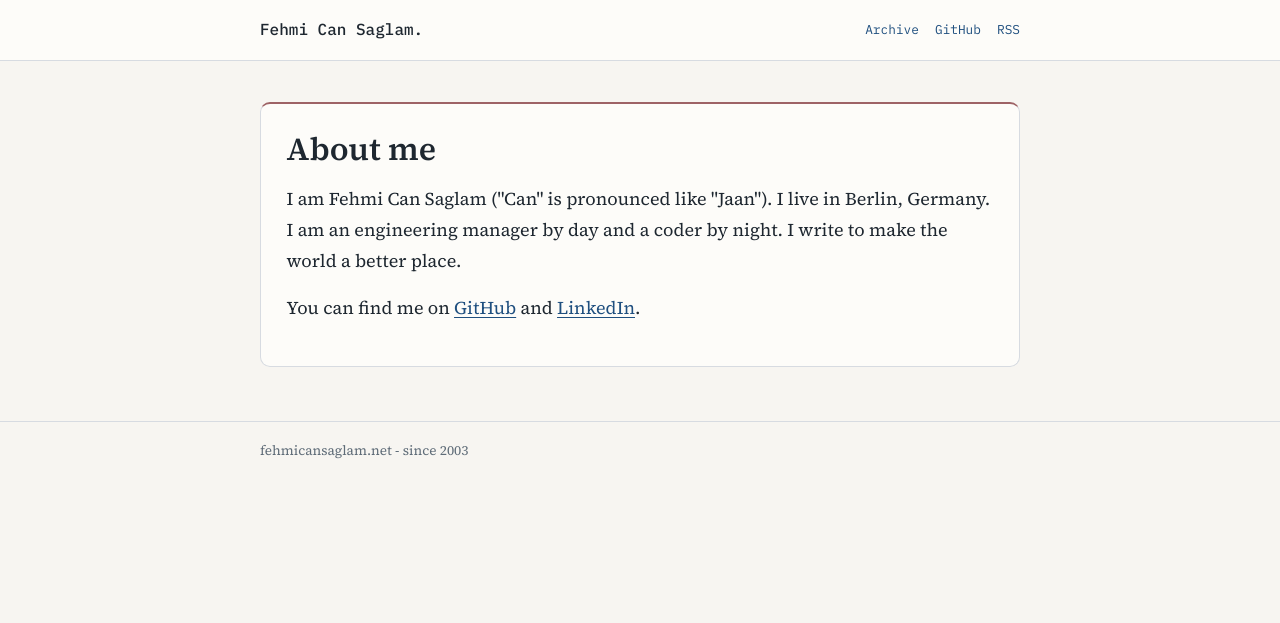
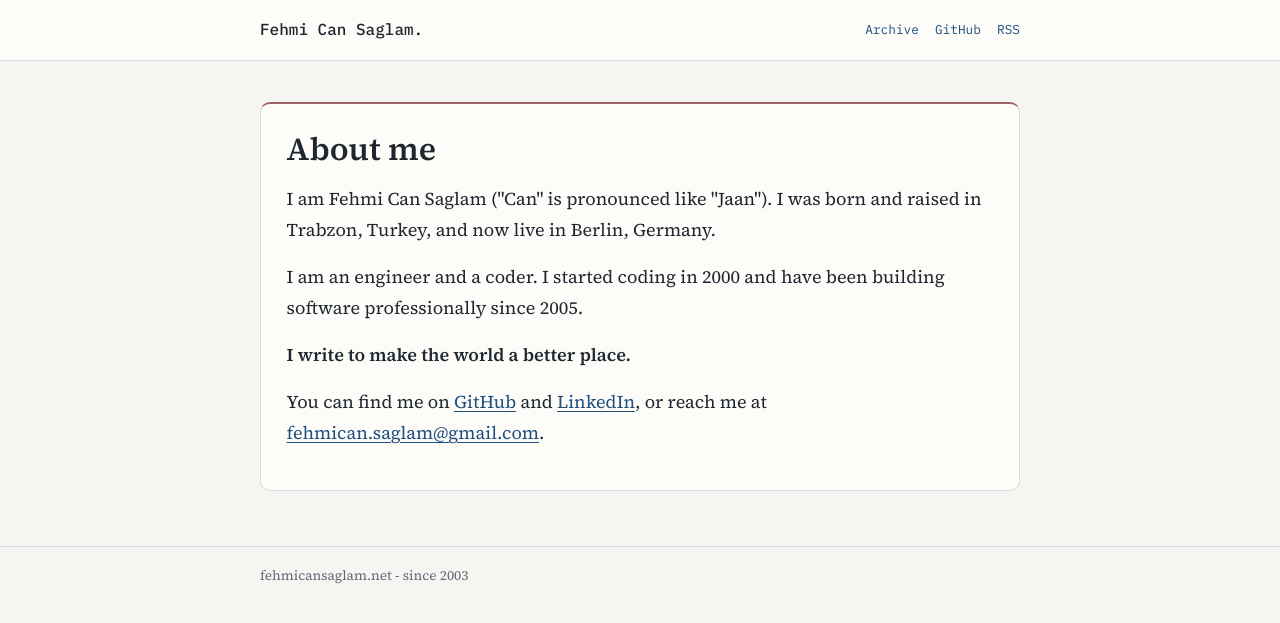
Before and after one commit to fehmicansaglam/fehmicansaglam.github.com, a Jekyll site: the page about.html, which Jekyll copies as it is, in a window 1280 px wide. Shown: the top 623 px of the page. Built offline with Jekyll 4.4.1, drawn with Linux system fonts in a browser that asks for light colours.

Commit message:
Update about.html

```diff
--- a/about.html
+++ b/about.html
@@ -25,9 +25,18 @@
   <main class="container page-main">
     <article class="page-card">
       <h1 class="page-title">About me</h1>
+
       <div class="post-content">
-        <p>I am Fehmi Can Saglam ("Can" is pronounced like "Jaan"). I live in Berlin, Germany. I am an engineering manager by day and a coder by night. I write to make the world a better place.</p>
-        <p>You can find me on <a href="https://github.com/fehmicansaglam">GitHub</a> and <a href="https://www.linkedin.com/in/fehmicansaglam/">LinkedIn</a>.</p>
+        <p>I am Fehmi Can Saglam ("Can" is pronounced like "Jaan"). I was born and raised in Trabzon, Turkey, and now live in Berlin, Germany.</p>
+        <p>I am an engineer and a coder. I started coding in 2000 and have been building software professionally since 2005.</p>
+        <p><strong>I write to make the world a better place.</strong></p>
+        <p>
+          You can find me on
+          <a href="https://github.com/fehmicansaglam">GitHub</a> and
+          <a href="https://www.linkedin.com/in/fehmicansaglam/">LinkedIn</a>,
+          or reach me at
+          <a href="mailto:fehmican.saglam@gmail.com">fehmican.saglam@gmail.com</a>.
+        </p>
       </div>
     </article>
   </main>
```
